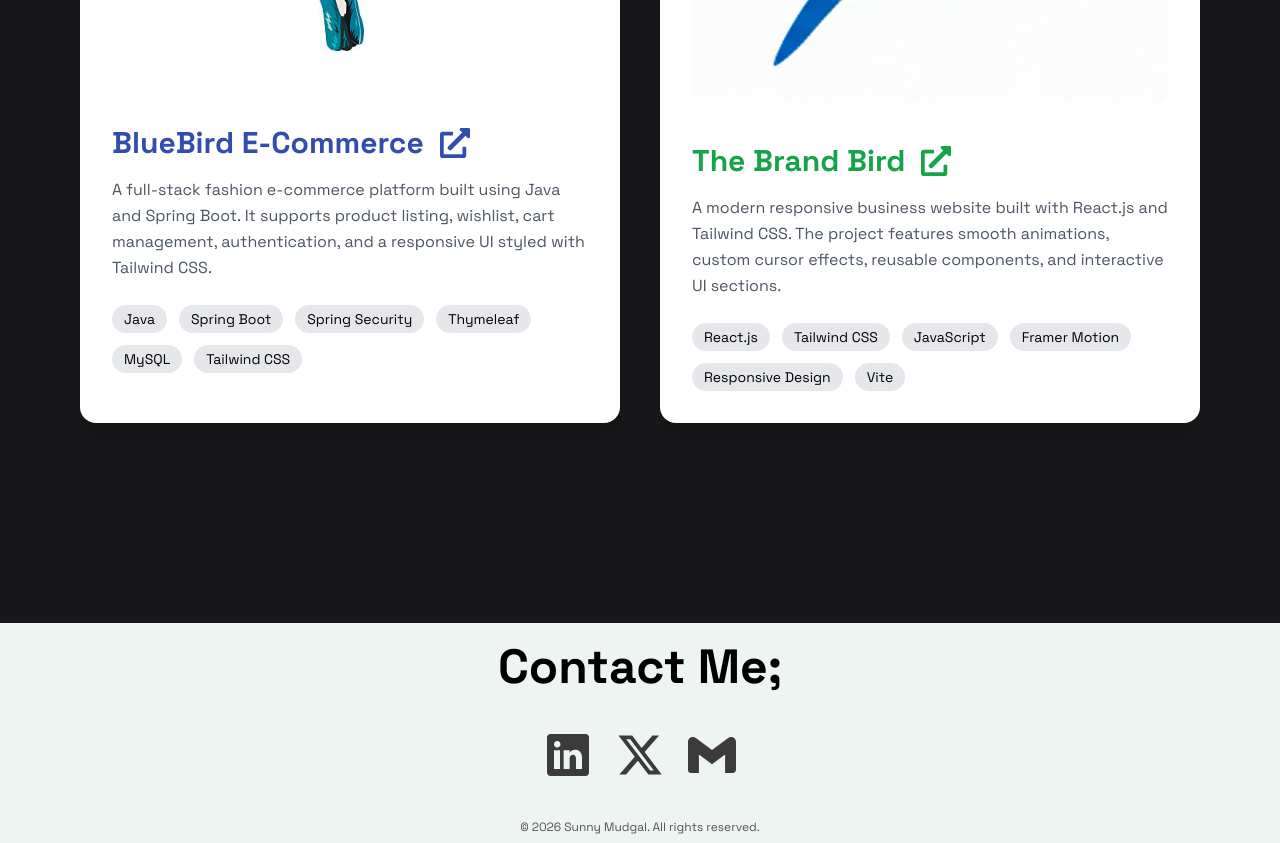
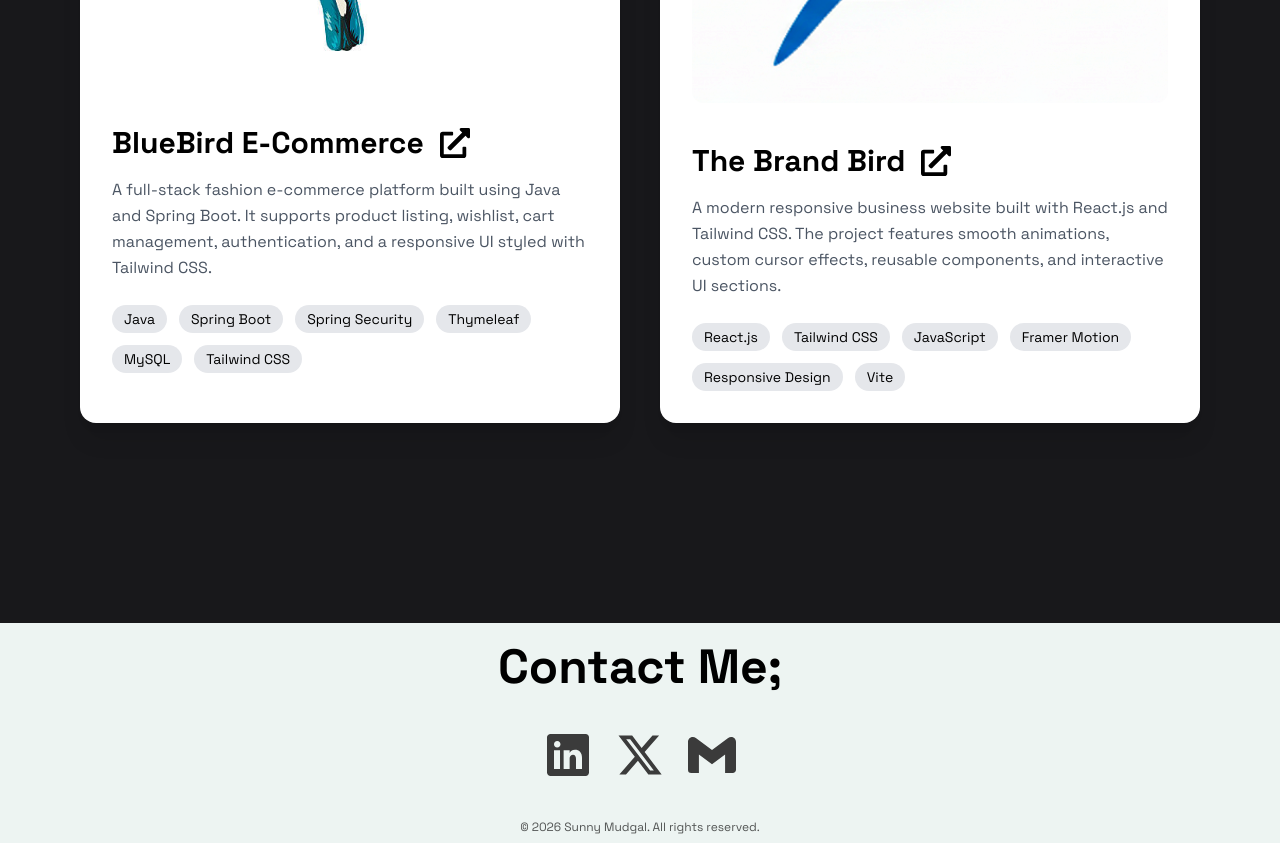
Before and after one commit to sunnnymudgal/PortfolioWebsite, a React (Vite) app: page / in a window 1280 px wide. Shown: the part 2480-3323 px from the top of the page. Built offline with nearby package versions, Linux system fonts and the light colour scheme.

Commit message:
Update Projects.jsx

```diff
--- a/src/components/Projects.jsx
+++ b/src/components/Projects.jsx
@@ -43,7 +43,7 @@ function Projects() {
               </div>
 
               <div>
-                <h3 className="text-3xl font-bold text-[#324DAE] mb-4 flex items-center gap-4">
+                <h3 className="text-3xl font-bold text-[black] mb-4 flex items-center gap-4">
                   <span>BlueBird E-Commerce</span>
                   <FaExternalLinkAlt />
                 </h3>
@@ -86,11 +86,11 @@ function Projects() {
               </div>
 
               <div>
-                <h3 className="text-3xl font-bold text-[#16a34a] mb-4 flex items-center gap-4">
+               <a href="https://thebrandbird.vercel.app/"> <h3 className="text-3xl font-bold text-[black] mb-4 flex items-center gap-4">
                   <span>The Brand Bird</span>
                   <FaExternalLinkAlt />
                 </h3>
-
+</a>
                 <p className="text-gray-600 mb-6 leading-relaxed">
                   A modern responsive business website built with React.js and Tailwind CSS.
                   The project features smooth animations, custom cursor effects,
```
